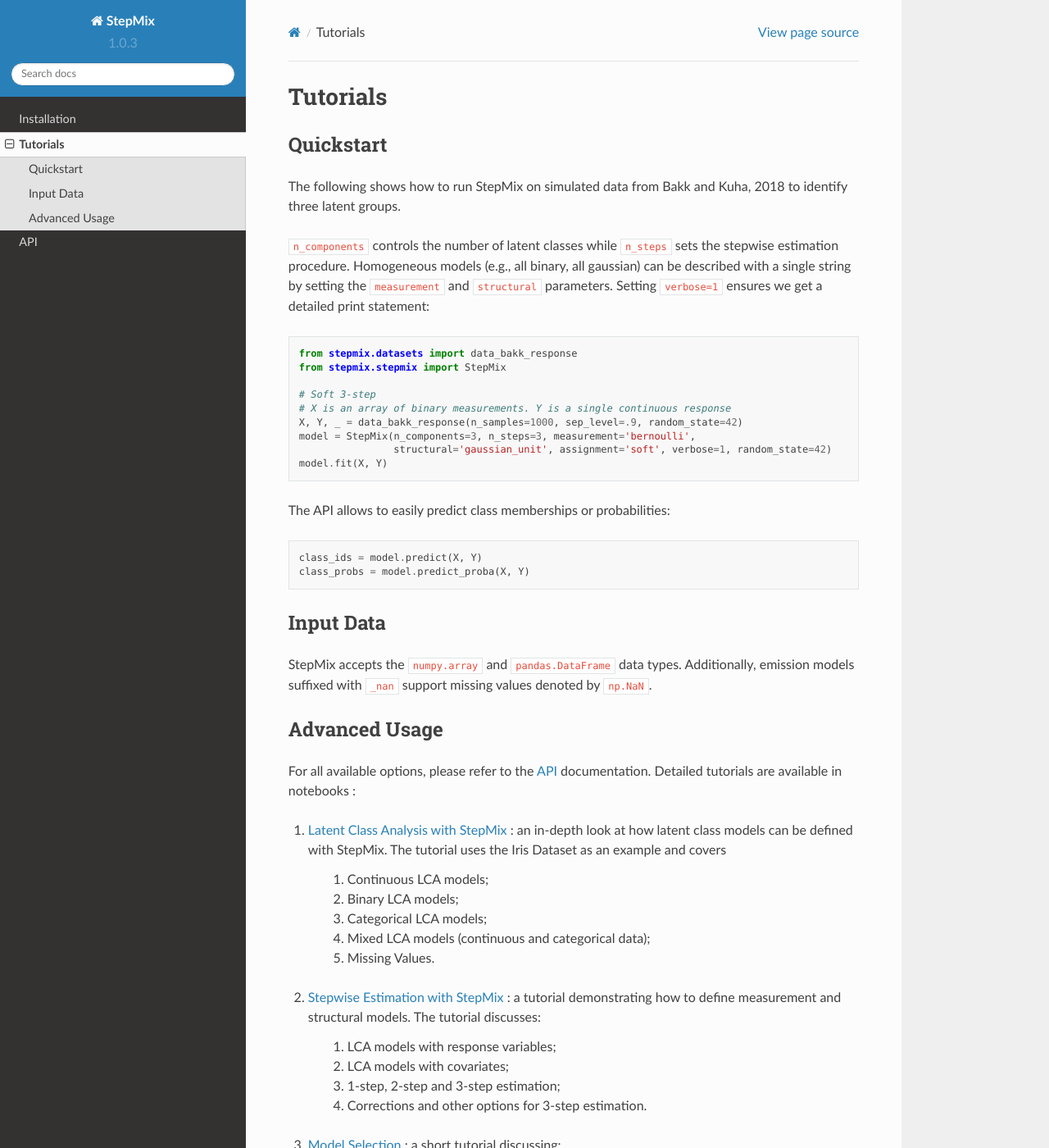
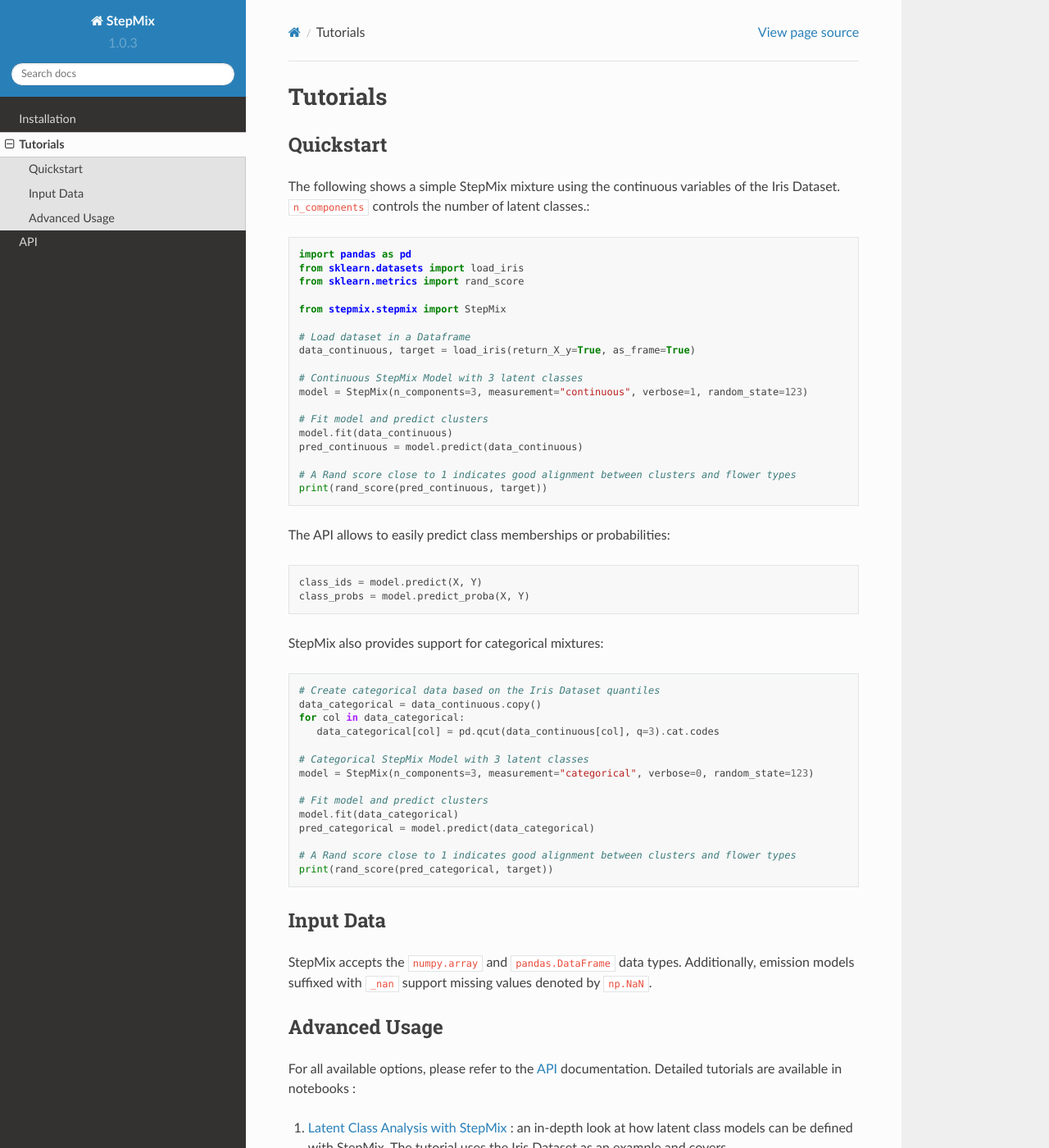
Before and after one commit to Labo-Lacourse/stepmix, a Sphinx documentation site: the page built from docs/source/tutorials.rst, in a window 1280 px wide and 1400 px high. Shown: the whole window at 82% size. Built offline with Sphinx 7.4.7 and the Read the Docs theme 2.0.0, drawn with Linux system fonts in a browser that asks for light colours.

Commit message:
Update API doc

```diff
--- a/docs/source/tutorials.rst
+++ b/docs/source/tutorials.rst
@@ -2,26 +2,49 @@
 =========
 Quickstart
 ----------
-The following shows how to run StepMix on simulated data from Bakk and Kuha, 2018 to identify three latent groups.
+The following shows a simple StepMix mixture using the continuous variables of the Iris Dataset. ``n_components`` controls
+the number of latent classes.::
 
-``n_components`` controls
-the number of latent classes while ``n_steps`` sets the stepwise estimation procedure. Homogeneous models (e.g., all binary, all gaussian) can be described with a single string by setting the
-``measurement`` and ``structural`` parameters. Setting ``verbose=1`` ensures we get a detailed print statement::
+    import pandas as pd
+    from sklearn.datasets import load_iris
+    from sklearn.metrics import rand_score
 
-   from stepmix.datasets import data_bakk_response
-   from stepmix.stepmix import StepMix
+    from stepmix.stepmix import StepMix
 
-   # Soft 3-step
-   # X is an array of binary measurements. Y is a single continuous response
-   X, Y, _ = data_bakk_response(n_samples=1000, sep_level=.9, random_state=42)
-   model = StepMix(n_components=3, n_steps=3, measurement='bernoulli',
-                   structural='gaussian_unit', assignment='soft', verbose=1, random_state=42)
-   model.fit(X, Y)
+    # Load dataset in a Dataframe
+    data_continuous, target = load_iris(return_X_y=True, as_frame=True)
+
+    # Continuous StepMix Model with 3 latent classes
+    model = StepMix(n_components=3, measurement="continuous", verbose=1, random_state=123)
+
+    # Fit model and predict clusters
+    model.fit(data_continuous)
+    pred_continuous = model.predict(data_continuous)
+
+    # A Rand score close to 1 indicates good alignment between clusters and flower types
+    print(rand_score(pred_continuous, target))
 
 The API allows to easily predict class memberships or probabilities::
 
     class_ids = model.predict(X, Y)
     class_probs = model.predict_proba(X, Y)
+
+StepMix also provides support for categorical mixtures::
+
+    # Create categorical data based on the Iris Dataset quantiles
+    data_categorical = data_continuous.copy()
+    for col in data_categorical:
+       data_categorical[col] = pd.qcut(data_continuous[col], q=3).cat.codes
+
+    # Categorical StepMix Model with 3 latent classes
+    model = StepMix(n_components=3, measurement="categorical", verbose=0, random_state=123)
+
+    # Fit model and predict clusters
+    model.fit(data_categorical)
+    pred_categorical = model.predict(data_categorical)
+
+    # A Rand score close to 1 indicates good alignment between clusters and flower types
+    print(rand_score(pred_categorical, target))
 
 Input Data
 ----------
```
Also changed, not shown: docs/source/api.rst (+7 -0 lines).
